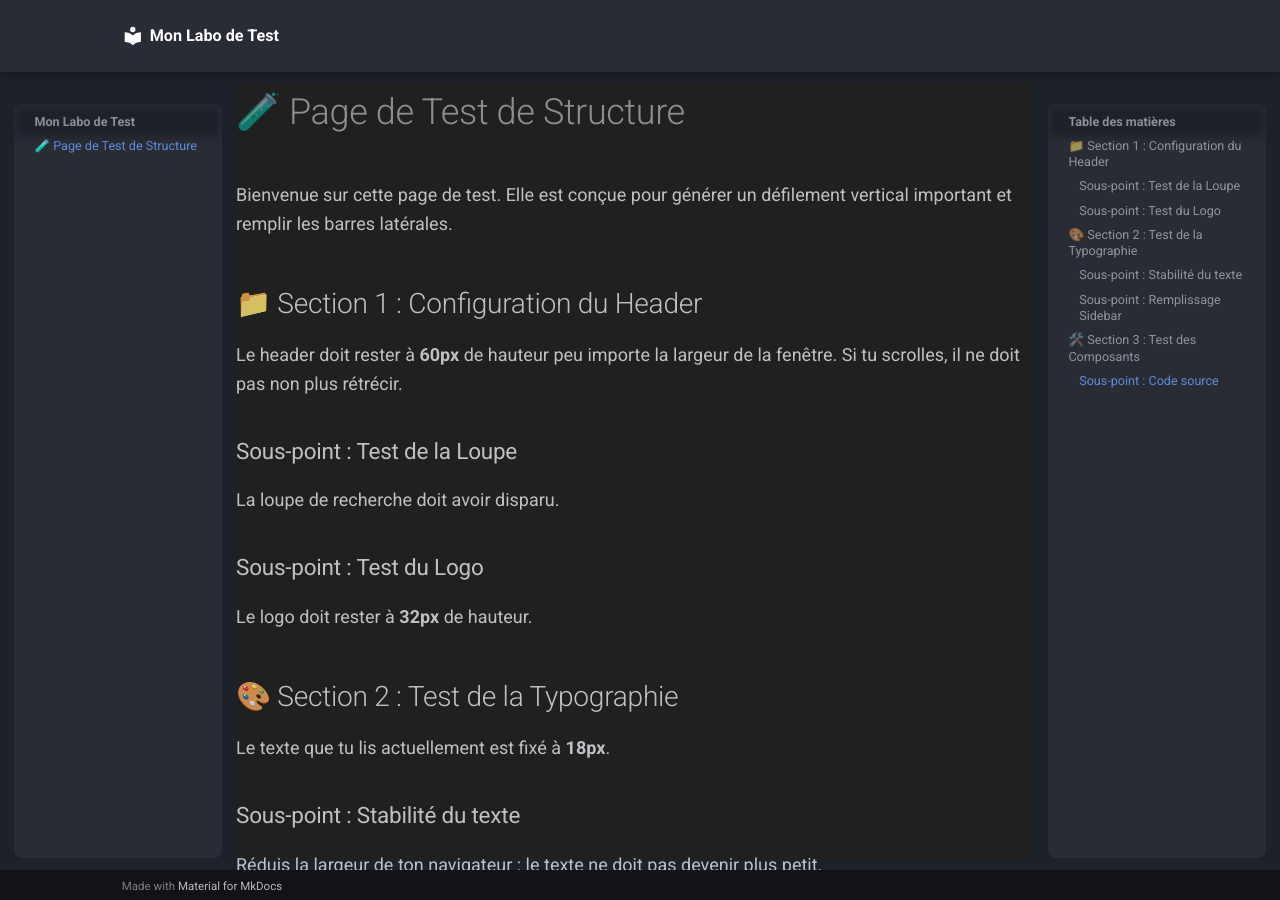
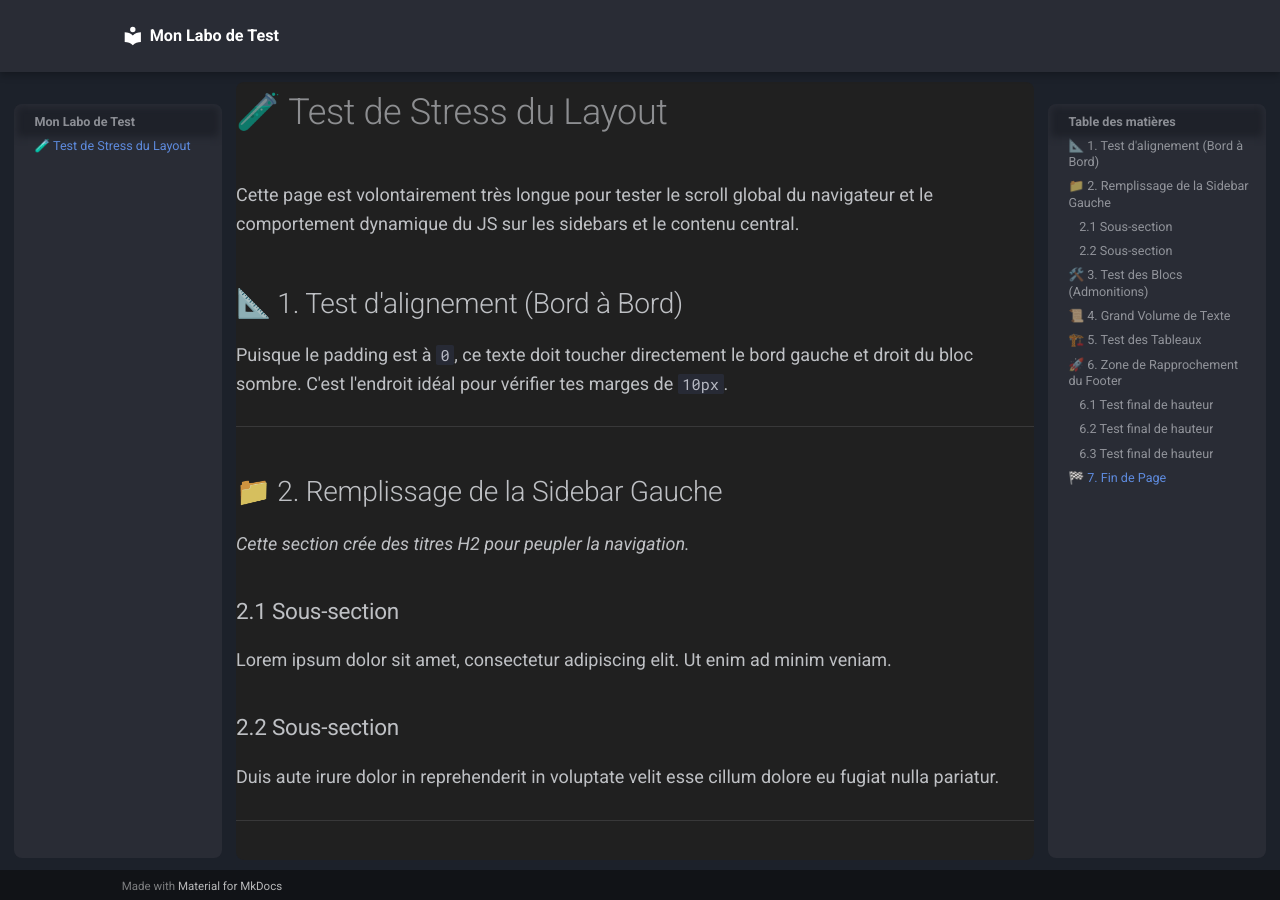
Before and after one commit to Lilevitchi/test-site, an MkDocs documentation site: the page built from docs/index.md, in a window 1280 px wide and 900 px high. Built offline with MkDocs 1.6.1 and Material for MkDocs 9.7.7, drawn with Linux system fonts in a browser that asks for light colours; some of the changed text lies outside the part shown.

Commit message:
Update index.md

````diff
--- a/docs/index.md
+++ b/docs/index.md
@@ -1,33 +1,72 @@
-# 🧪 Page de Test de Structure
+# 🧪 Test de Stress du Layout
 
-Bienvenue sur cette page de test. Elle est conçue pour générer un défilement vertical important et remplir les barres latérales.
+Cette page est volontairement très longue pour tester le scroll global du navigateur et le comportement dynamique du JS sur les sidebars et le contenu central.
 
-## 📁 Section 1 : Configuration du Header
-Le header doit rester à **60px** de hauteur peu importe la largeur de la fenêtre. Si tu scrolles, il ne doit pas non plus rétrécir.
+## 📐 1. Test d'alignement (Bord à Bord)
+Puisque le padding est à `0`, ce texte doit toucher directement le bord gauche et droit du bloc sombre. C'est l'endroit idéal pour vérifier tes marges de `10px`.
 
-### Sous-point : Test de la Loupe
-La loupe de recherche doit avoir disparu.
+---
 
-### Sous-point : Test du Logo
-Le logo doit rester à **32px** de hauteur.
+## 📁 2. Remplissage de la Sidebar Gauche
+*Cette section crée des titres H2 pour peupler la navigation.*
 
-## 🎨 Section 2 : Test de la Typographie
-Le texte que tu lis actuellement est fixé à **18px**.
+### 2.1 Sous-section
+Lorem ipsum dolor sit amet, consectetur adipiscing elit. Ut enim ad minim veniam.
 
-### Sous-point : Stabilité du texte
-Réduis la largeur de ton navigateur : le texte ne doit pas devenir plus petit.
+### 2.2 Sous-section
+Duis aute irure dolor in reprehenderit in voluptate velit esse cillum dolore eu fugiat nulla pariatur.
 
-### Sous-point : Remplissage Sidebar
-On ajoute des paragraphes pour forcer le scroll.
-Lorem ipsum dolor sit amet, consectetur adipiscing elit. Sed do eiusmod tempor incididunt ut labore et dolore magna aliqua. Ut enim ad minim veniam, quis nostrud exercitation ullamco laboris nisi ut aliquip ex ea commodo consequat.
+---
 
-## 🛠️ Section 3 : Test des Composants
-Ici on teste les blocs d'admonition.
+## 🛠️ 3. Test des Blocs (Admonitions)
+Vérifie si les blocs d'alerte touchent aussi les bords.
 
-!!! info "Bloc d'information"
-    Ce bloc doit lui aussi garder une taille de texte stable.
+!!! info "Information sans bordure"
+    Le bloc bleu doit s'étendre sur toute la largeur de la colonne centrale.
 
-### Sous-point : Code source
-```python
-def test_fixation():
-    print("Le header ne doit pas bouger !")
+!!! danger "Attention au débordement"
+    Vérifie que la scrollbar reste bien celle du navigateur à droite, et non une scrollbar interne au bloc central.
+
+---
+
+## 📜 4. Grand Volume de Texte
+*On génère du scroll ici...*
+
+$(30 \text{ paragraphes de remplissage})$
+
+Lorem ipsum dolor sit amet, consectetur adipiscing elit. Donec a diam lectus. Sed sit amet ipsum mauris. Maecenas congue ligula ac quam viverra nec consectetur ante hendrerit. Donec et mollis dolor.
+
+Praesent varius ultrices velit. Mauris sem lorem, varius ut tempus eu, porttitor at libero. Cras varius, nisi nec suscipit interdum, turpis est hendrerit tellus, pretium elementum arcu neque ut purus.
+
+$(Imagine ici encore 20 paragraphes identiques...)$
+
+## 🏗️ 5. Test des Tableaux
+Les tableaux sont souvent responsables de débordements horizontaux.
+
+| Composant | Espacement | État |
+| :--- | :--- | :--- |
+| Header / Contenu | 10px | Fixe |
+| Sidebar / Contenu | 10px | Fixe |
+| Footer / Contenu | 10px | Dynamique (JS) |
+
+---
+
+## 🚀 6. Zone de Rapprochement du Footer
+**C'est ici que le test devient crucial.** En scrollant vers les sections suivantes, surveille bien :
+1. Le bas de la **Sidebar Gauche**.
+2. Le bas du **Contenu Central** (ton texte).
+3. Le bas de la **Sidebar Droite**.
+
+Ils doivent tous s'arrêter net à 10px du bord de l'écran, puis remonter ensemble quand le bloc gris du footer apparaîtra.
+
+### 6.1 Test final de hauteur
+Contenu pour forcer le footer à être bien plus bas...
+
+### 6.2 Test final de hauteur
+Contenu pour forcer le footer à être bien plus bas...
+
+### 6.3 Test final de hauteur
+Contenu pour forcer le footer à être bien plus bas...
+
+## 🏁 7. Fin de Page
+Le footer est juste en dessous de cette ligne. Si tu es ici, les trois blocs du dessus (Rouge/Jaune en debug) doivent avoir rétréci pour laisser la place au footer + 10px.
````
